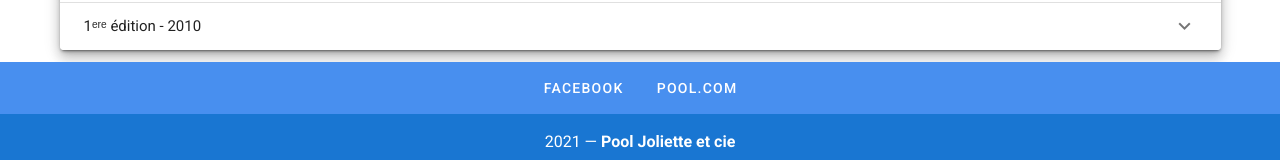
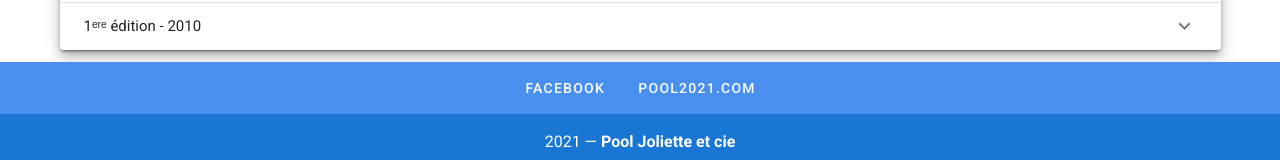
Before and after one commit to SebasMorneau/HockeyPool, a Vue app: page / in a window 1280 px wide. Shown: the part 630-790 px from the top of the page. Built offline with nearby package versions, Linux system fonts and the light colour scheme.

Commit message:
Changes the links for Facebook and pool.com

```diff
--- a/src/components/Footer.vue
+++ b/src/components/Footer.vue
@@ -2,14 +2,22 @@
   <v-footer color="primary lighten-1" padless>
     <v-row justify="center" no-gutters>
       <v-btn
-        v-for="link in links"
-        :key="link"
         color="white"
         text
         rounded
         class="my-2"
+        href="https://www.facebook.com/groups/412050072205778/"
       >
-        {{ link }}
+        Facebook
+      </v-btn>
+      <v-btn
+        color="white"
+        text
+        rounded
+        class="my-2"
+        href="https://www.lepool.com/pool/52469"
+      >
+        Pool{{ new Date().getFullYear() }}.com
       </v-btn>
       <v-col class="primary py-4 text-center white--text" cols="12">
         {{ new Date().getFullYear() }} — <strong>Pool Joliette et cie</strong>
```
